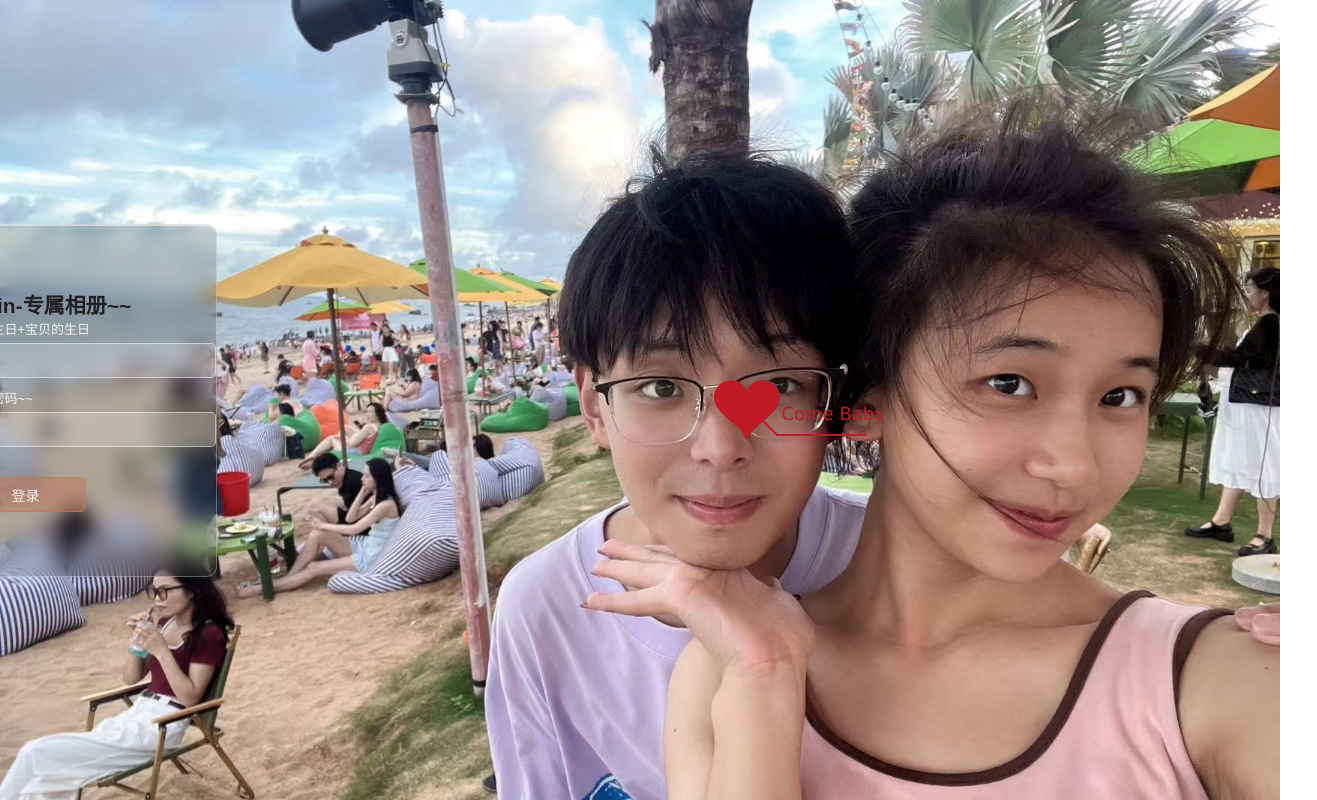
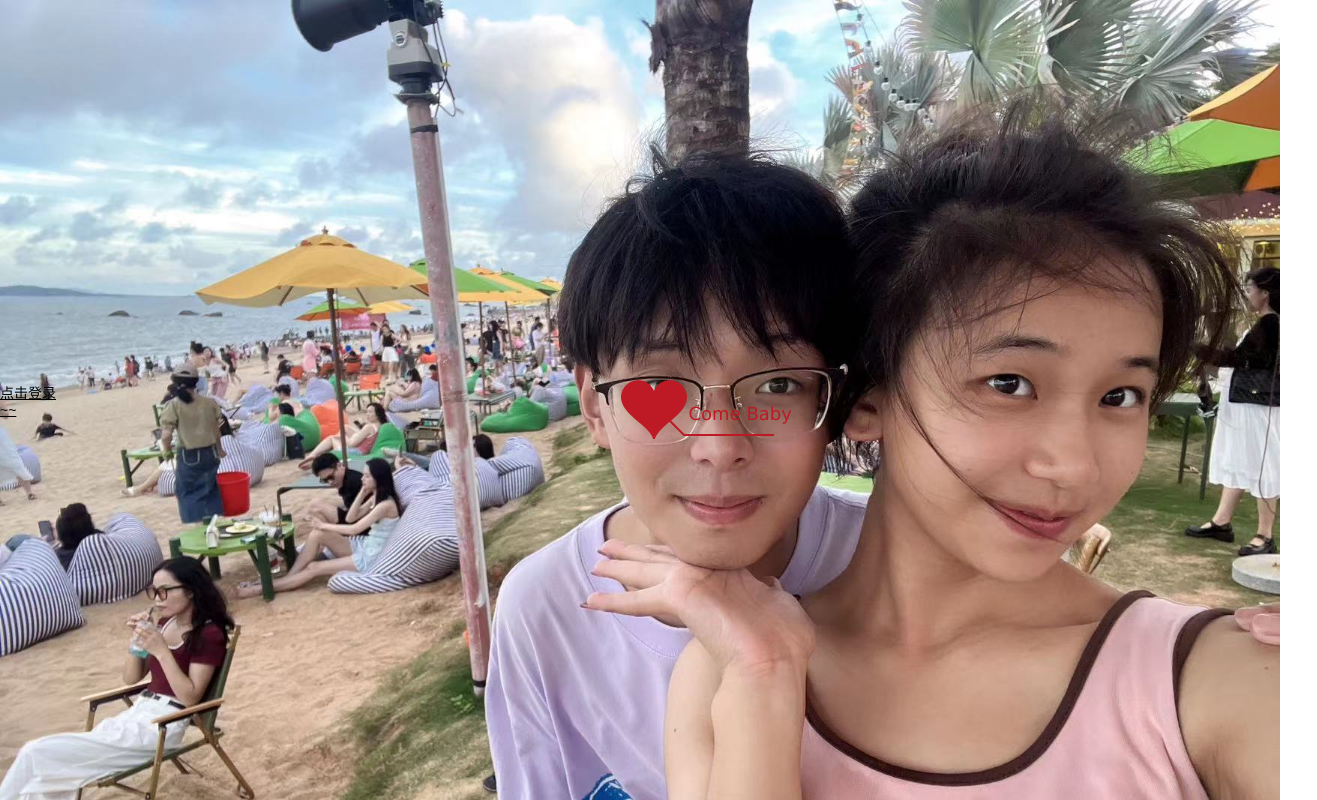
Before and after one commit to Pengyicehng/my-page, a plain HTML site: page index.html in a window 1280 px wide. Shown: the whole page, 1317 px wide, since content can reach past the window. Drawn offline with Linux system fonts and the light colour scheme.

Commit message:
Update index.html

```diff
--- a/index.html
+++ b/index.html
@@ -17,35 +17,13 @@
         <link rel="stylesheet" href="style.css">
 	    <style type="text/css">
         </style>
-        <div class="box">
-            <form action="picture.html">
-            <h2>login-专属相册~~</h2>
-            <div class="input-box">
-                <label>俺的生日+宝贝的生日</label>
-                <input id="brithday" type="text"/>
-            </div>
-            <div class="input-box">
-                <label>专属密码~~</label>
-                <input id="mima" type="password"/>
-            </div>
-            <div class="btn-box">
-                <div>
-                    <button id="login">登录</button>
-                </div>
-            </div>
-            <script>
-                var btn = document.getElementById("login")
-                btn.onclick = function(){
-                    if(document.getElementById("brithday").value==1&&document.getElementById("mima").value==1){
-                        window.open = "picture.html"
-                    }
-                }
-            </script>
-            </form>
-        </div>
 </head>
     <body>
         <embed src="file/music.mp3" hidden="false" autostart="true" loop="true">
+
+        <div>
+            <a href="login.html" id="login">点击登录~~</a>
+        </div>
 
         <div id="main">
             <div id="error">本页面采用HTML5编辑，目前您的浏览器无法显示，请换成谷歌(<a href="http://www.google.cn/chrome/intl/zh-CN/landing_chrome.html?hl=zh-CN&brand=CHMI">Chrome</a>)或者火狐(<a href="http://firefox.com.cn/download/">Firefox</a>)浏览器，或者其他游览器的最新版本。</div>
@@ -63,7 +41,8 @@
                               <span class="say">会永远永远地 </span><br>
                            <span class="say"> 一直一直地进行下去</span><br>
                            <span class="say">永生永世不分离！</span><br>
-                      <span class="say"><span class="space"></span> -- 永远爱着你的pyc</span> </font>
+                      <span class="say"><span class="space"></span> -- 永远爱着你的pyc</span>
+                    </font>
                           <br />
                           <br />
                       </p>
```
